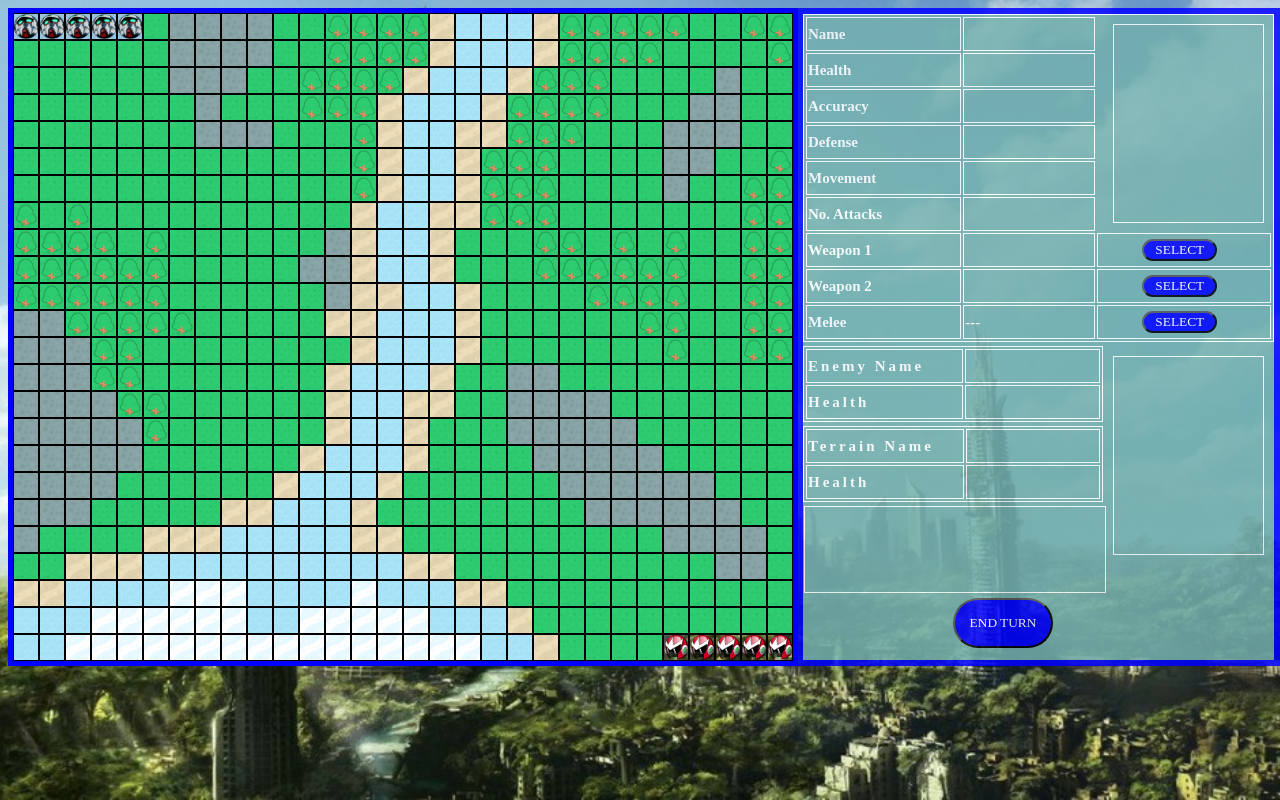
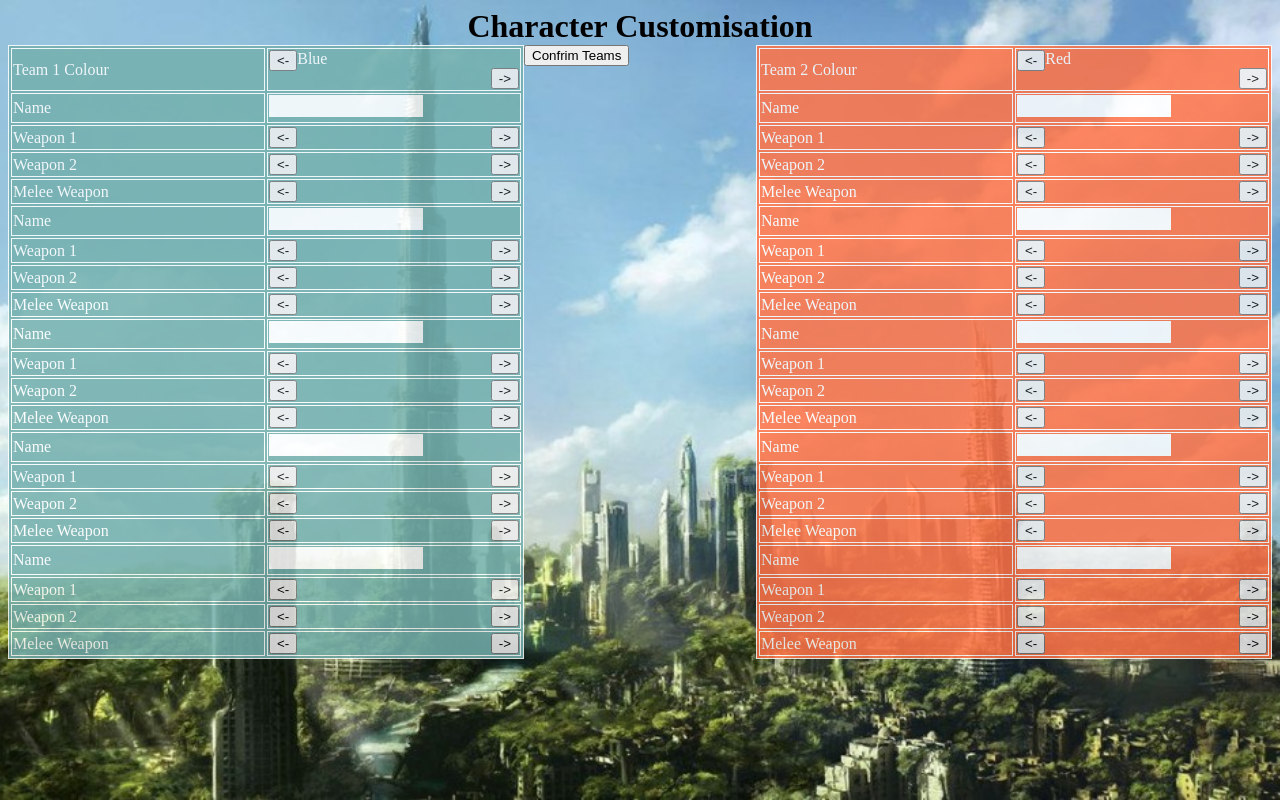
Before and after one commit to SyangC/GA-1st-project, a PHP site: page / in a window 1280 px wide. Run offline with PHP 8.4, Linux system fonts and the light colour scheme; some libraries are stand-ins or nearby versions.

Commit message:
First draft of home menu screen. Some limited functionality. Hope to get this finished in the next hour or two.

```diff
--- a/index.html
+++ b/index.html
@@ -10,7 +10,211 @@
 </head>
 <body>
 
-<main>
+<!-- Introduction Screen -->
+
+
+<div id="homeMenu">
+  <h1>Character Customisation</h1>
+  <table id="teamOneChoice">
+    <tr>
+      <td>Team 1 Colour</td>
+      <td><button class="buttonPrev"><-</button><div id="teamOneColourChoice">Blue</div><button class="buttonNext">-></button></td>
+    </tr>
+    <tr>
+      <td>Name</td>
+      <td>
+        <textarea id="pOneCha1Name" maxlength="10"></textarea>
+      </td>
+    </tr>
+    <tr>
+      <td>Weapon 1</td>
+      <td><button class="buttonPrev"><-</button><div class="weaponOneChoice"></div><button class="buttonNext">-></button></td>
+    </tr>
+    <tr>
+      <td>Weapon 2</td>
+      <td><button class="buttonPrev"><-</button><div class="weaponTwoChoice"></div><button class="buttonNext">-></button></td>
+    </tr>
+    <tr>
+      <td>Melee Weapon</td>
+      <td><button class="buttonPrev"><-</button><div class="weaponMeleeChoice"></div><button class="buttonNext">-></button></td>
+    </tr>
+    <tr>
+      <td>Name</td>
+      <td>
+        <textarea id="pOneCha2Name" maxlength="10"></textarea>
+      </td>
+    </tr>
+    <tr>
+      <td>Weapon 1</td>
+      <td><button class="buttonPrev"><-</button><div class="weaponOneChoice"></div><button class="buttonNext">-></button></td>
+    </tr>
+    <tr>
+      <td>Weapon 2</td>
+      <td><button class="buttonPrev"><-</button><div class="weaponTwoChoice"></div><button class="buttonNext">-></button></td>
+    </tr>
+    <tr>
+      <td>Melee Weapon</td>
+      <td><button class="buttonPrev"><-</button><div class="weaponMeleeChoice"></div><button class="buttonNext">-></button></td>
+    </tr>
+    <tr>
+      <td>Name</td>
+      <td>
+        <textarea id="pOneCha3Name" maxlength="10"></textarea>
+      </td>
+    </tr>
+    <tr>
+      <td>Weapon 1</td>
+      <td><button class="buttonPrev"><-</button><div class="weaponOneChoice"></div><button class="buttonNext">-></button></td>
+    </tr>
+    <tr>
+      <td>Weapon 2</td>
+      <td><button class="buttonPrev"><-</button><div class="weaponTwoChoice"></div><button class="buttonNext">-></button></td>
+    </tr>
+    <tr>
+      <td>Melee Weapon</td>
+      <td><button class="buttonPrev"><-</button><div class="weaponMeleeChoice"></div><button class="buttonNext">-></button></td>
+    </tr>
+    <tr>
+      <td>Name</td>
+      <td>
+        <textarea id="pOneCha4Name" maxlength="10"></textarea>
+      </td>
+    </tr>
+    <tr>
+      <td>Weapon 1</td>
+      <td><button class="buttonPrev"><-</button><div class="weaponOneChoice"></div><button class="buttonNext">-></button></td>
+    </tr>
+    <tr>
+      <td>Weapon 2</td>
+      <td><button class="buttonPrev"><-</button><div class="weaponTwoChoice"></div><button class="buttonNext">-></button></td>
+    </tr>
+    <tr>
+      <td>Melee Weapon</td>
+      <td><button class="buttonPrev"><-</button><div class="weaponMeleeChoice"></div><button class="buttonNext">-></button></td>
+    </tr>
+    <tr>
+      <td>Name</td>
+      <td>
+        <textarea id="pOneCha5Name" maxlength="10"></textarea>
+      </td>
+    </tr>
+    <tr>
+      <td>Weapon 1</td>
+      <td><button class="buttonPrev"><-</button><div class="weaponOneChoice"></div><button class="buttonNext">-></button></td>
+    </tr>
+    <tr>
+      <td>Weapon 2</td>
+      <td><button class="buttonPrev"><-</button><div class="weaponTwoChoice"></div><button class="buttonNext">-></button></td>
+    </tr>
+    <tr>
+      <td>Melee Weapon</td>
+      <td><button class="buttonPrev"><-</button><div class="weaponMeleeChoice"></div><button class="buttonNext">-></button></td>
+    </tr>
+
+  </table>
+  <table id="teamTwoChoice">
+    <tr>
+      <td>Team 2 Colour</td>
+      <td><button class="buttonPrev"><-</button><div id="teamTwoColourChoice">Red</div><button class="buttonNext">-></button></td>
+    </tr>
+    <tr>
+      <td>Name</td>
+      <td>
+        <textarea id="pTwoCha1Name" maxlength="10"></textarea>
+      </td>
+    </tr>
+    <tr>
+      <td>Weapon 1</td>
+      <td><button class="buttonPrev"><-</button><div id="weaponOneChoice"></div><button class="buttonNext">-></button></td>
+    </tr>
+    <tr>
+      <td>Weapon 2</td>
+      <td><button class="buttonPrev"><-</button><div id="weaponTwoChoice"></div><button class="buttonNext">-></button></td>
+    </tr>
+    <tr>
+      <td>Melee Weapon</td>
+      <td><button class="buttonPrev"><-</button><div id="weaponMeleeChoice"></div><button class="buttonNext">-></button></td>
+    </tr>
+    <tr>
+      <td>Name</td>
+      <td>
+        <textarea id="pTwoCha2Name" maxlength="10"></textarea>
+      </td>
+    </tr>
+    <tr>
+      <td>Weapon 1</td>
+      <td><button class="buttonPrev"><-</button><div id="weaponOneChoice"></div><button class="buttonNext">-></button></td>
+    </tr>
+    <tr>
+      <td>Weapon 2</td>
+      <td><button class="buttonPrev"><-</button><div id="weaponTwoChoice"></div><button class="buttonNext">-></button></td>
+    </tr>
+    <tr>
+      <td>Melee Weapon</td>
+      <td><button class="buttonPrev"><-</button><div id="weaponMeleeChoice"></div><button class="buttonNext">-></button></td>
+    </tr>
+    <tr>
+      <td>Name</td>
+      <td>
+        <textarea id="pTwoCha3Name" maxlength="10"></textarea>
+      </td>
+    </tr>
+    <tr>
+      <td>Weapon 1</td>
+      <td><button class="buttonPrev"><-</button><div id="weaponOneChoice"></div><button class="buttonNext">-></button></td>
+    </tr>
+    <tr>
+      <td>Weapon 2</td>
+      <td><button class="buttonPrev"><-</button><div id="weaponTwoChoice"></div><button class="buttonNext">-></button></td>
+    </tr>
+    <tr>
+      <td>Melee Weapon</td>
+      <td><button class="buttonPrev"><-</button><div id="weaponMeleeChoice"></div><button class="buttonNext">-></button></td>
+    </tr>
+    <tr>
+      <td>Name</td>
+      <td>
+        <textarea id="pTwoCha4Name" maxlength="10"></textarea>
+      </td>
+    </tr>
+    <tr>
+      <td>Weapon 1</td>
+      <td><button class="buttonPrev"><-</button><div id="weaponOneChoice"></div><button class="buttonNext">-></button></td>
+    </tr>
+    <tr>
+      <td>Weapon 2</td>
+      <td><button class="buttonPrev"><-</button><div id="weaponTwoChoice"></div><button class="buttonNext">-></button></td>
+    </tr>
+    <tr>
+      <td>Melee Weapon</td>
+      <td><button class="buttonPrev"><-</button><div id="weaponMeleeChoice"></div><button class="buttonNext">-></button></td>
+    </tr>
+    <tr>
+      <td>Name</td>
+      <td>
+        <textarea id="pTwoCha5Name" maxlength="10"></textarea>
+      </td>
+    </tr>
+    <tr>
+      <td>Weapon 1</td>
+      <td><button class="buttonPrev"><-</button><div id="weaponOneChoice"></div><button class="buttonNext">-></button></td>
+    </tr>
+    <tr>
+      <td>Weapon 2</td>
+      <td><button class="buttonPrev"><-</button><div id="weaponTwoChoice"></div><button class="buttonNext">-></button></td>
+    </tr>
+    <tr>
+      <td>Melee Weapon</td>
+      <td><button class="buttonPrev"><-</button><div id="weaponMeleeChoice"></div><button class="buttonNext">-></button></td>
+    </tr>
+
+  </table>
+  <button id="teamsConfirmed">Confrim Teams</button>
+</div>
+
+<!-- Main game -->
+
+<main class="invisible" id="levelOne">
   <ul class="blue" id="board">
 
     <li class="grid plains left pc" id="alpha"></li>
--- a/main.js
+++ b/main.js
@@ -40,7 +40,7 @@ $ (function() {
     this.bonusMovement = bonusMovement;
   }
 
-  function Player (name, divId, healthTotal, health, accuracy, attackNumber, attackNumberMax, weaponOne, weaponOneAmmo, weaponOneAmmoUsed, weaponOneRange, weaponOneAccuracy, weaponOneDamageMin, weaponOneDamageMax, weaponTwo, weaponTwoAmmo, weaponTwoAmmoUsed, weaponTwoRange, weaponTwoAccuracy, weaponTwoDamageMin, weaponTwoDamageMax, weaponMelee, weaponMeleeAccuracy, weaponMeleeDamageMin, weaponMeleeDamageMax, defense, movement, movementMax, team, evade){
+  function Player (name, divId, healthTotal, health, accuracy, attackNumber, attackNumberMax, weaponOne, weaponOneAmmo, weaponOneAmmoUsed, weaponOneRange, weaponOneAccuracy, weaponOneDamageMin, weaponOneDamageMax, weaponTwo, weaponTwoAmmo, weaponTwoAmmoUsed, weaponTwoRange, weaponTwoAccuracy, weaponTwoDamageMin, weaponTwoDamageMax, weaponMelee, weaponMeleeAccuracy, weaponMeleeDamageMin, weaponMeleeDamageMax, defense, movement, movementMax, team, evade) {
     this.name = name;
     this.divId = divId;
     this.healthTotal = healthTotal;
@@ -76,7 +76,6 @@ $ (function() {
   // actual players
 
 // Team 1
-  var pOneCha1 = new Player("Alpha", "alpha", 100, 100, 80, 2, 2, "Assault Rifle", 30, 3, 5, 75, 50, 60, "Pistol", 60, 3, 3, 65, 30, 35, "Sword", 60, 35, 40, 12, 7, 7, 1, 13);
 
   var playerSelect = function () {
     $(".grid").removeClass("inRange");
@@ -119,6 +118,7 @@ $ (function() {
     terrainEffectsEvade = 1;
   }
 
+  var pOneCha1 = new Player("Alpha", "alpha", 100, 100, 80, 2, 2, "Assault Rifle", 30, 3, 5, 75, 50, 60, "Pistol", 60, 3, 3, 65, 30, 35, "Sword", 60, 35, 40, 12, 7, 7, 1, 13);
 
   $("ul").on("click", "li#alpha", function() {
     if (playerTurn%2 !== 0) {
@@ -589,6 +589,18 @@ $ (function() {
 
 //  welcome page
 
+  $("#teamsConfirmed").on("click", function() {
+    setTimeout(function(){
+      $("#homeMenu").animateCss("fadeOut");
+      $("#homeMenu").addClass("invisible");
+    }, 500);
+    setTimeout(function(){
+      $("main").animateCss("fadeIn");
+      $("main").removeClass("invisible");
+    }, 500);
+  });
+
+
 
 
 
--- a/style.css
+++ b/style.css
@@ -323,3 +323,64 @@ body {
   background: url("dystopian-abandoned-cities-dubai-1024x588.jpg") center no-repeat fixed;
   background-size: cover;
 }
+
+.invisible {
+  display:none;
+}
+
+table#teamOneChoice {
+  border:1px solid;
+  float:left;
+  background-color: #74AFAD;
+  opacity: 0.85;
+  color: white;
+  font-family: "scorched earth";
+}
+
+table#teamTwoChoice {
+  border:1px solid;
+  float:right;
+  background-color: #FF7246;
+  opacity: 0.85;
+  color: white;
+  font-family: "scorched earth";
+}
+
+table#teamOneChoice td {
+  border:1px solid;
+  height:20px;
+  width: 250px;
+}
+
+table#teamTwoChoice td {
+  border:1px solid;
+  height:20px;
+  width: 250px;
+}
+
+.buttonPrev {
+  float:left;
+}
+
+.buttonNext {
+  float:right;
+}
+
+textarea {
+  border: none;
+  overflow: auto;
+  outline: none;
+  resize:none;
+  height: 18px;
+  width:150px;
+
+  -webkit-box-shadow: none;
+  -moz-box-shadow: none;
+  box-shadow: none;
+}
+
+h1 {
+  margin:auto;
+  text-align:center;
+
+}
```
